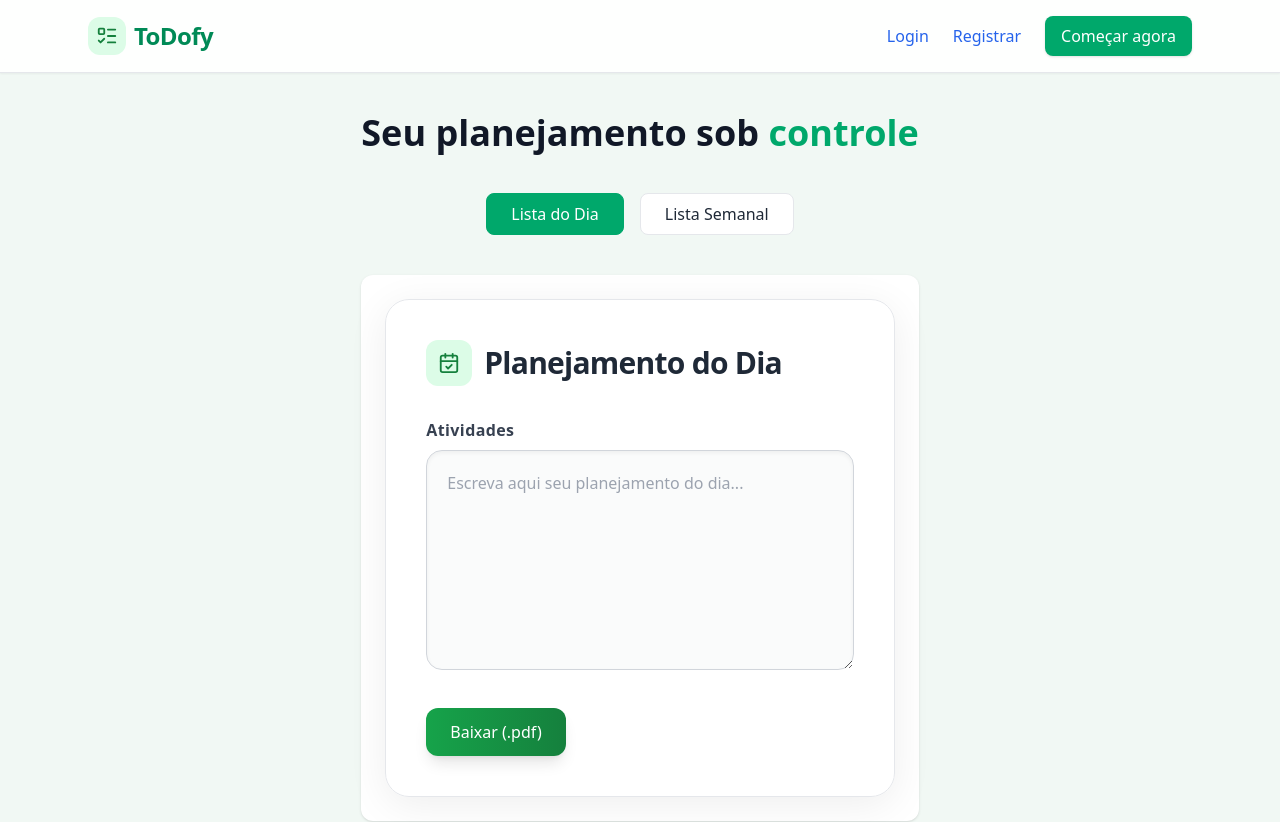
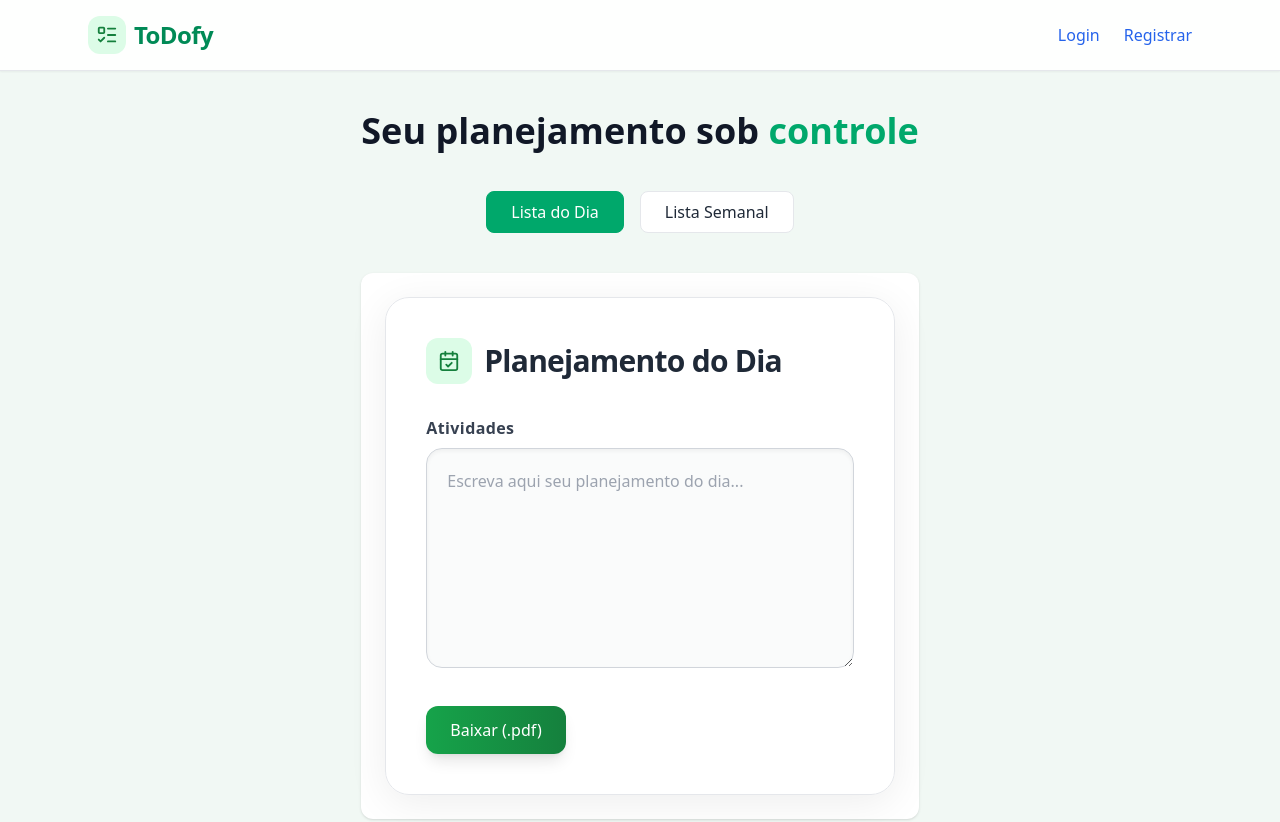
Before and after one commit to Jamersom-silva/TLista, a React (Vite) app in the folder frontend/: page / in a window 1280 px wide. Shown: the top 822 px of the page. Built offline with nearby package versions, Linux system fonts and the light colour scheme; no server answers.

Commit message:
navbar atualizado

```diff
--- a/frontend/src/components/Navbar.jsx
+++ b/frontend/src/components/Navbar.jsx
@@ -77,14 +77,6 @@ export default function Navbar() {
             </>
           )}
 
-          {/* CTA → Sempre visível */}
-          <Link
-            to="/"
-            className="px-4 py-2 bg-[#00a86b] text-white rounded-lg shadow hover:bg-[#008a56] transition hidden sm:block"
-          >
-            Começar agora
-          </Link>
-
         </nav>
       </div>
     </header>
```
